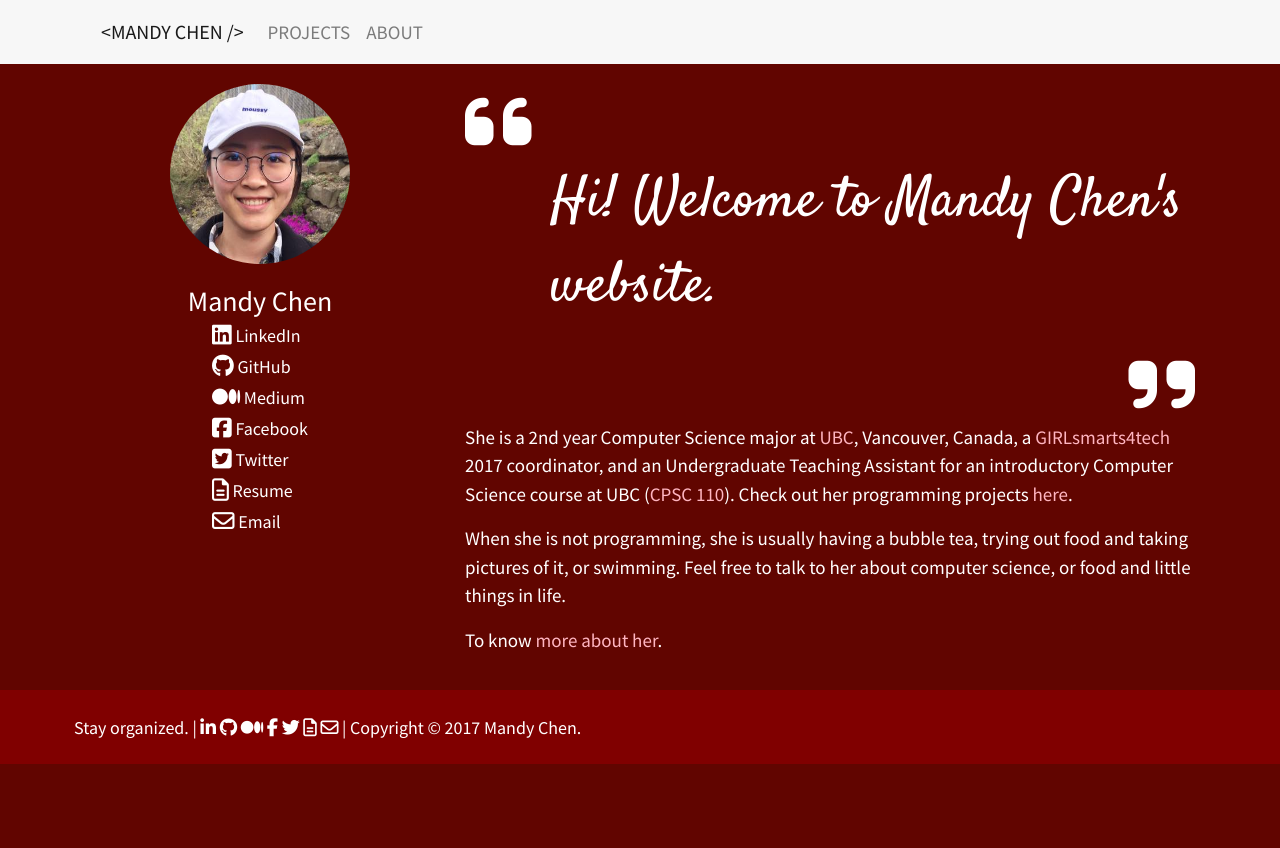
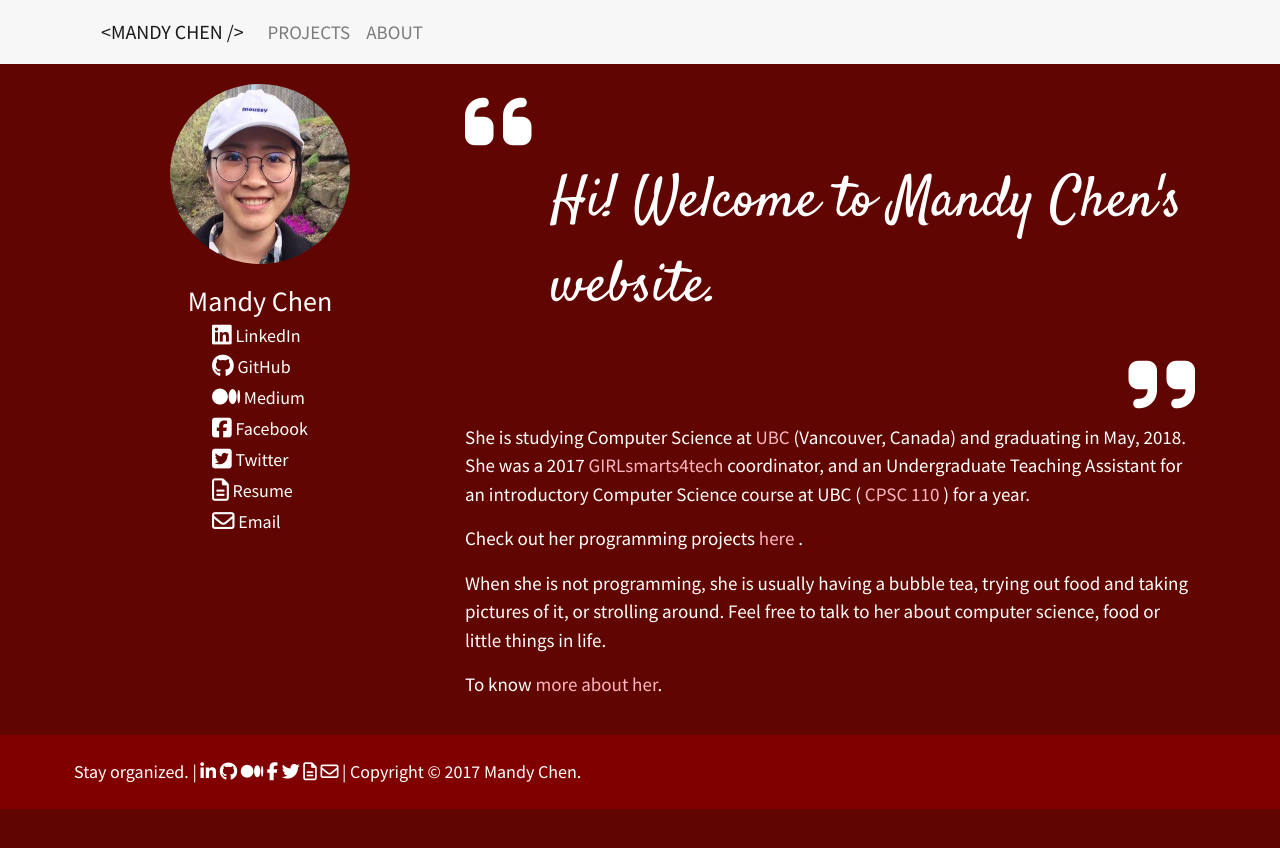
Before and after one commit to 42mandychen/42mandychen.github.io, a Jekyll site: the page built from index.html, in a window 1280 px wide. Shown: the top 848 px of the page. Built offline with Jekyll 4.4.1, drawn with Linux system fonts in a browser that asks for light colours; nearby versions of some CDN libraries.

Commit message:
Update home page introduction

```diff
--- a/index.html
+++ b/index.html
@@ -31,9 +31,21 @@ title: Mandy Chen
 				<p>Hi! Welcome to Mandy Chen's website.</p>
 			</div>
 			<div class="right-quote"><i class="fa fa-quote-right fa-4x right-quote" aria-hidden="true"></i></div>
-			<p>She is a 2nd year Computer Science major at <a href="http://www.ubc.ca/" class="intext-link" target="_blank">UBC</a>, Vancouver, Canada, a <a href="http://www.cs.ubc.ca/girlsmarts4tech/index.html" class="intext-link" target="_blank">GIRLsmarts4tech</a>				2017 coordinator, and an Undergraduate Teaching Assistant for an introductory Computer Science course at UBC (<a href="https://sites.google.com/site/ubccpsc110/" class="intext-link" target="_blank">CPSC 110</a>). Check out her programming projects
-				<a href="{{ site.url }}/projects" class="intext-link" target="_blank">here</a>.</p>
-			<p>When she is not programming, she is usually having a bubble tea, trying out food and taking pictures of it, or swimming. Feel free to talk to her about computer science, or food and little things in life.</p>
+			<p>She is studying Computer Science at
+				<a href="http://www.ubc.ca/" class="intext-link" target="_blank">UBC</a> (Vancouver, Canada) and graduating in May, 2018. She was a 2017
+				<a href="http://www.cs.ubc.ca/girlsmarts4tech/index.html" class="intext-link" target="_blank">
+					 GIRLsmarts4tech
+				 </a> coordinator, and an Undergraduate Teaching Assistant for an introductory Computer Science course at UBC (
+				<a href="https://sites.google.com/site/ubccpsc110/" class="intext-link" target="_blank">
+						CPSC 110
+					</a>) for a year.
+			</p>
+			<p>Check out her programming projects
+				<a href="{{ site.url }}/projects" class="intext-link" target="_blank">
+					here
+				</a>.
+			</p>
+			<p>When she is not programming, she is usually having a bubble tea, trying out food and taking pictures of it, or strolling around. Feel free to talk to her about computer science, food or little things in life.</p>
 
 			<p>To know <a href="{{ site.url }}/about" class="intext-link">more about her</a>.</p>
 
```
